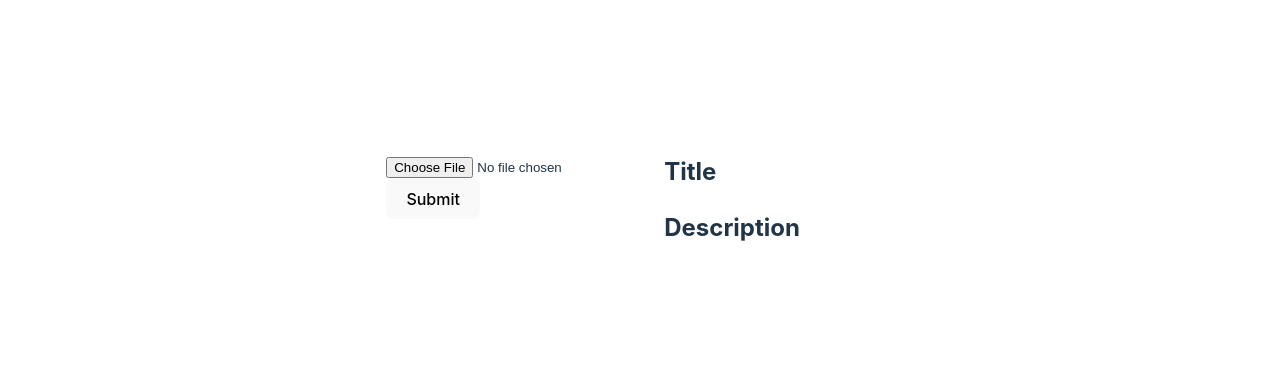
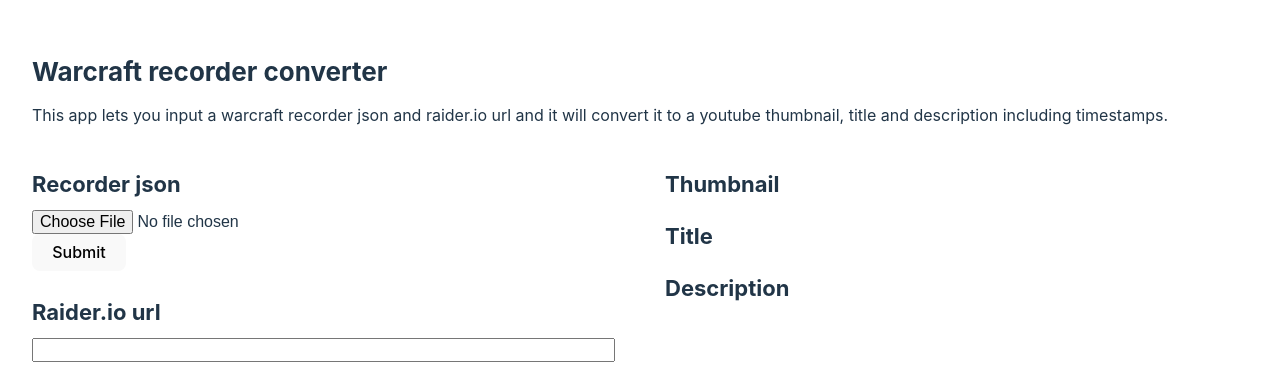
Before and after one commit to sjaakvdbrom/warcraft-recorder-converter, a React (Vite) app: page / in a window 1280 px wide. Shown: the part 190-568 px from the top of the page. Built offline with nearby package versions, Linux system fonts and the light colour scheme.

Commit message:
Add intro

```diff
--- a/src/App.css
+++ b/src/App.css
@@ -1,26 +1,55 @@
 #root {
   max-width: 1280px;
+  width: 100%;
   margin: 0 auto;
   padding: 2rem;
 }
 
 * {
   box-sizing: border-box;
+  margin: 0;
+  line-height: 1;
+  font-size: 100%;
 }
 
-h1,
-h2,
-h3,
-h4,
-h5 {
-  margin-top: 0;
+.display-1 {
+  margin-bottom: 20px;
+  font-size: 26px;
+}
+
+.display-2 {
+  margin-bottom: 15px;
+  font-size: 22px;
+}
+
+.text {
+  line-height: 1.6;
 }
 
 .row {
   display: flex;
-  gap: 25px;
+  gap: 50px;
 }
 
 .col-6 {
   width: 50%;
 }
+
+input {
+  display: block;
+  width: 100%;
+}
+
+section:not(:last-child) {
+  margin-bottom: 30px;
+}
+
+.description {
+  margin: 0;
+  padding: 0;
+  list-style: none;
+}
+
+.intro {
+  margin-bottom: 50px;
+}
--- a/src/App.jsx
+++ b/src/App.jsx
@@ -1,26 +1,43 @@
 import './App.css'
 import { useState } from 'react';
-import FileUploader from './components/fileUploader';
+import FileUploader from './components/FileUploader';
 
 function App() {
   const [times, setTimes] = useState([]);
 
   return (
     <>
+      <div className='intro'>
+        <h1 className='display-1'>Warcraft recorder converter</h1>
+        <p>This app lets you input a warcraft recorder json and raider.io url and it will convert it to a youtube thumbnail, title and description including timestamps.</p>
+      </div>
       <div className="row">
         <div className="col-6">
           <FileUploader setTimes={setTimes} />
+          <section>
+            <h2 className='display-2'>Raider.io url</h2>
+            <input type='url' />
+          </section>
         </div>
         <div className="col-6">
-          <div className="title">
-            <h2>Title</h2>
-          </div>
-          <div className='description'>
-            <h2>Description</h2>
-            {times.length > 0 && times.map(item => (
-              <div key={item.description}>{item.description}</div>
-            ))}
-          </div>
+          <section>
+            <div className="thumbnail">
+              <h2 className='display-2'>Thumbnail</h2>
+            </div>
+          </section>
+          <section>
+            <div className="title">
+              <h2 className='display-2'>Title</h2>
+            </div>
+          </section>
+          <section>
+            <h2 className='display-2'>Description</h2>
+            <ul className='description'>
+              {times.length > 0 && times.map(item => (
+                <li key={item.description} className='text'>{item.description}</li>
+              ))}
+            </ul>
+          </section>
         </div>
       </div>
     </>
--- a/src/components/FileUploader.jsx
+++ b/src/components/FileUploader.jsx
@@ -33,10 +33,11 @@ function FileUploader( props ) {
   }
 
   return (
-    <div>
+    <section>
+      <h2 className='display-2'>Recorder json</h2>
       <input type="file" onChange={handleFileChange} accept='application/JSON' />
       <button onClick={handleFileSubmit}>Submit</button>
-    </div>
+    </section>
   )
 }
 
```
